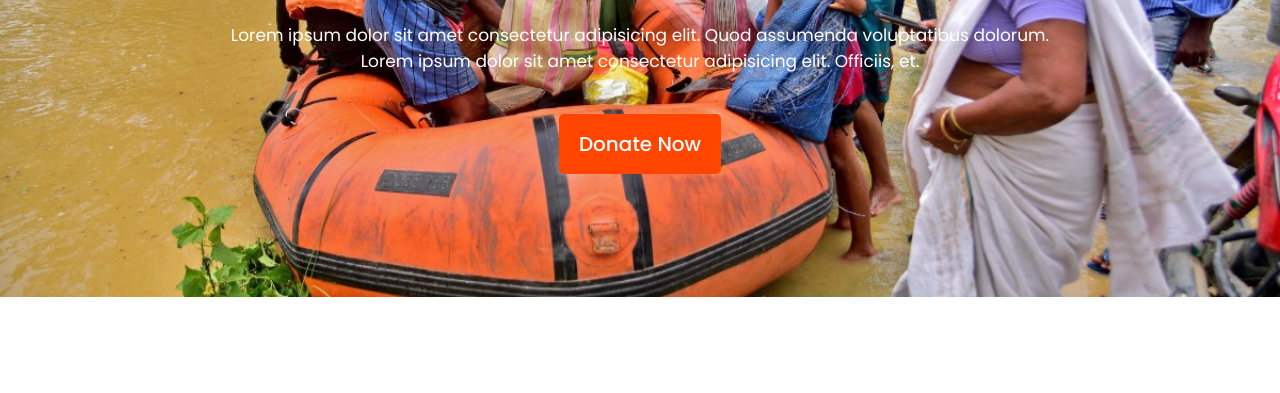
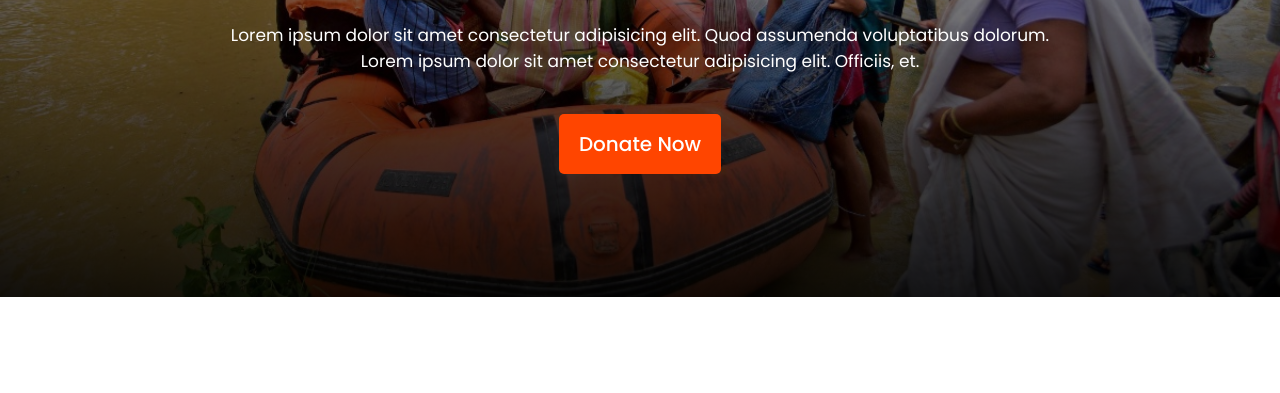
Before and after one commit to BakiAbdullah/Donate-Today, a plain HTML site: page index.html in a window 1280 px wide. Shown: the part 343-736 px from the top of the page. Drawn offline with Linux system fonts and the light colour scheme.

Commit message:
added linear gradient

```diff
--- a/styles/style.css
+++ b/styles/style.css
@@ -7,7 +7,8 @@
 
 /* Banner Section Style */
 .banner {
-  background-image: url(../images/donation5.jpg);
+  background-image: linear-gradient(to bottom, rgba(0, 0, 0, 0.1), rgba(0, 0, 0, 0.9)),
+  url(../images/donation5.jpg);
   background-repeat: no-repeat;
   background-size: cover;
   background-position: center;
```
